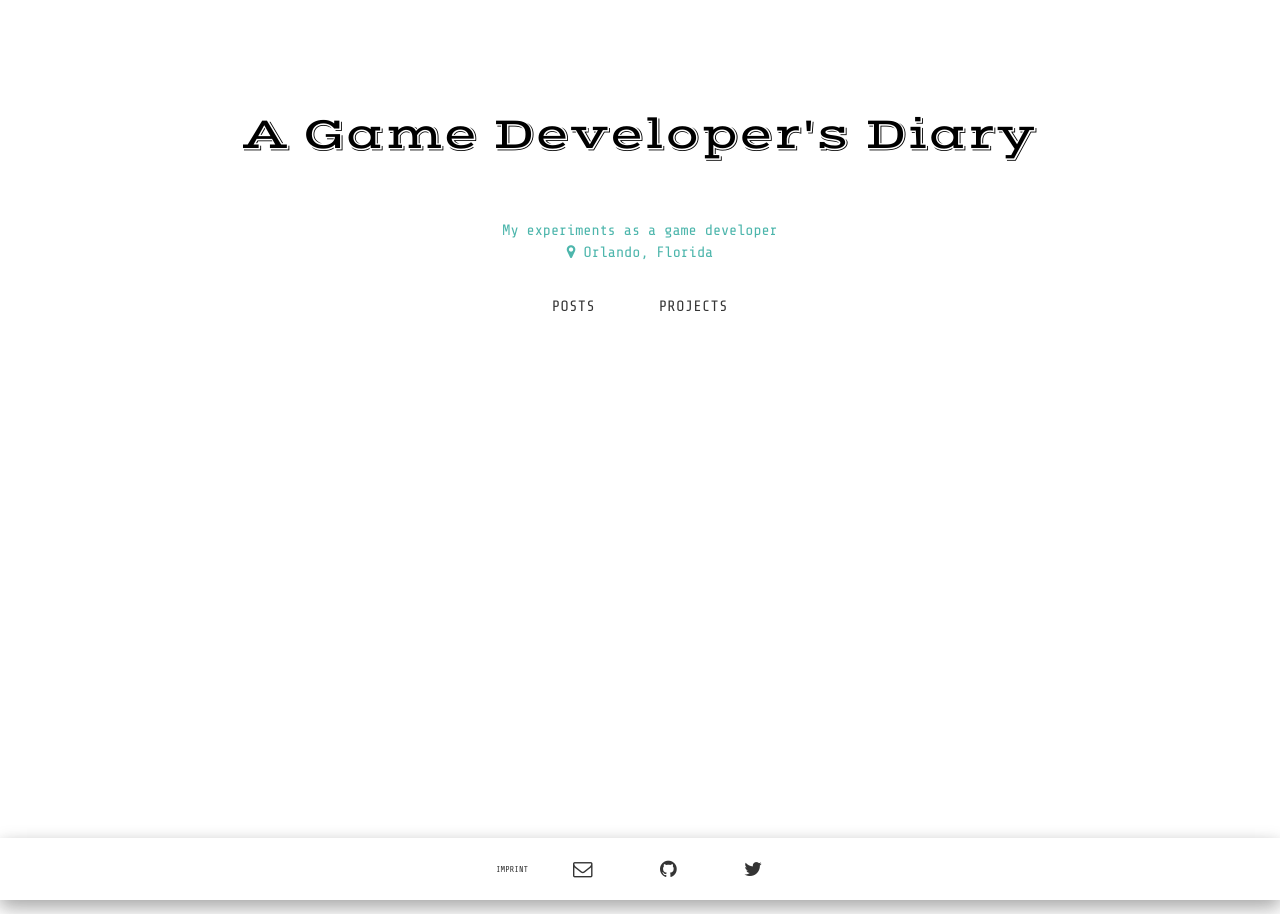
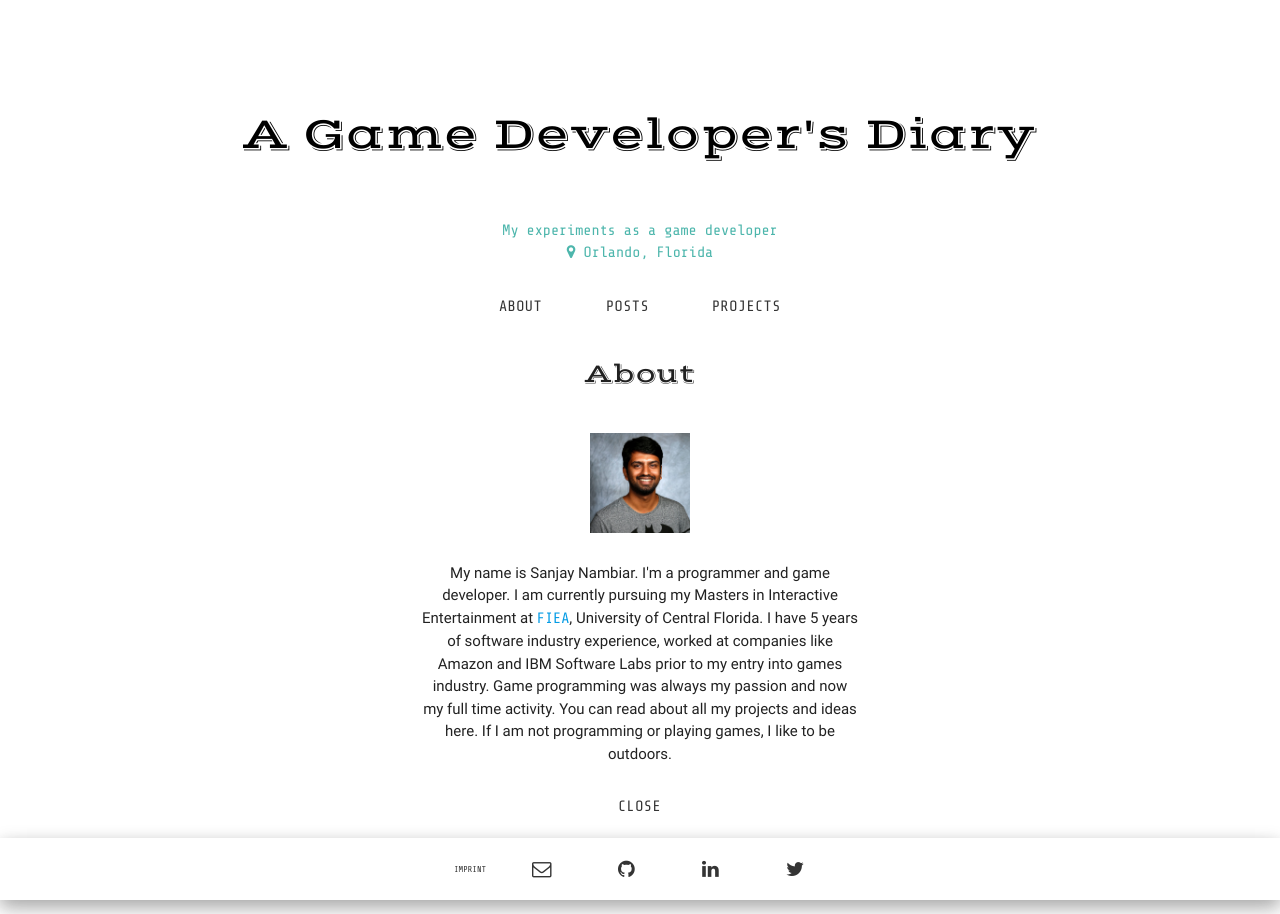
Before and after one commit to sanjay-nambiar/sanjay-nambiar.github.io, a Jekyll site: the page built from index.html, in a window 1280 px wide. Built offline with Jekyll 4.4.1, drawn with Linux system fonts in a browser that asks for light colours; some web fonts are replaced.

Commit message:
Added about page

```diff
--- a/_config.yml
+++ b/_config.yml
@@ -7,6 +7,7 @@ baseurl: ""
 
 url: "https://sanjay-nambiar.github.io" # replace by your site's url
 twitter_username: mr_snambiar
+linkedin_profile: "in/sanjaymnambiar"
 github_username:  sanjay-nambiar
 author: "Sanjay Nambiar"
 
@@ -20,6 +21,7 @@ disqus_shortname: sanjay-nambiar
 isolang: en
 close_btn: "Close"
 home_btn: "Home"
+about_btn: "About"
 projects_btn: "Projects"
 posts_btn: "Posts"
 imprint_btn: "Imprint"
--- a/_includes/footer.html
+++ b/_includes/footer.html
@@ -1,11 +1,14 @@
 <footer class="my-footer z-depth-2">
     <p>
-        <a class="waves-effect waves-teal btn-flat my-imprint-link" href="{{ "/imprint.html" | prepend: site.baseurl }}">{{ site.imprint_btn }}</a>
+        <a class="waves-effect waves-teal btn-flat my-imprint-link" href="{{ "/pages/imprint.html" | prepend: site.baseurl }}">{{ site.imprint_btn }}</a>
         {% if site.email %}
         <a href="mailto:{{ site.email }}" class="waves-effect waves-teal btn-flat my-mail-link"><i class="fa fa-envelope-o"></i></a>
         {% endif %}
         {% if site.github_username %}
         <a href="https://github.com/{{ site.github_username }}" class="waves-effect waves-teal btn-flat my-github-link"><i class="fa fa-github"></i></a>
+        {% endif %}
+        {% if site.linkedin_profile %}
+        <a href="https://www.linkedin.com/{{ site.linkedin_profile }}" class="waves-effect waves-teal btn-flat my-linkedin-link"><i class="fa fa-linkedin"></i></a>
         {% endif %}
         {% if site.twitter_username %}
         <a href="https://twitter.com/{{ site.twitter_username }}" class="waves-effect waves-teal btn-flat my-twitter-link"><i class="fa fa-twitter"></i></a>
--- a/_includes/mention.html
+++ b/_includes/mention.html
@@ -1 +1 @@
-<!-- left blank here -->
+Jekyll theme by <a href="http://himsel.me/" class="my-link">Lukas Himsel</a>.<br> MIT Licensed.
--- a/index.html
+++ b/index.html
@@ -3,9 +3,25 @@ layout: default
 ---
 <script src="{{ "/styles/index.js" | prepend: site.baseurl }}"></script>
 <div>
+  <a id="about-btn" class="waves-effect waves-teal btn-flat btn-large" onclick="show_about();">{{ site.about_btn }}</a>
   <a id="posts-btn" class="waves-effect waves-teal btn-flat btn-large" onclick="show_posts();">{{ site.posts_btn }}</a>
   <a id="projects-btn" class="waves-effect waves-teal btn-flat btn-large" onclick="show_projects();">{{ site.projects_btn }}</a>
 </div>
+
+<div id="about">
+
+  <h2 class="my-mini-heading">{{ site.about_btn }}</h2>
+  <ul>
+    <li>
+      {% include_relative pages/about.html %}
+    </li>
+  </ul>
+
+  <div>
+    <a onclick="hide_lists();" class="waves-effect waves-teal btn-flat btn-large">{{ site.close_btn }}</a>
+  </div>
+</div>
+
 <div id="posts">
 
   <h2 class="my-mini-heading">{{ site.posts_btn }}</h2>
@@ -85,3 +101,10 @@ layout: default
     </ul>
   </div>
 </noscript>
+
+<script>
+  // A $( document ).ready() block.
+  $( document ).ready(function() {
+      show_about();
+  });
+</script>
--- /dev/null
+++ b/pages/about.html
@@ -0,0 +1,10 @@
+<br/>
+<img src="{{ "/images/headshot.jpg" | prepend: site.baseurl }}" width="100px" height="100px"/>
+<br/><br/>
+My name is Sanjay Nambiar. I'm a programmer and game developer. I am currently pursuing my Masters in Interactive Entertainment
+at <a href="http://fiea.ucf.edu/">FIEA</a>, University of Central Florida. I have 5 years of software industry experience, worked
+at companies like Amazon and IBM Software Labs prior to my entry into games industry.
+
+Game programming was always my passion and now my full time activity. You can read about all my projects and ideas here. If I am not
+programming or playing games, I like to be outdoors.
+<br/>
--- a/styles/index.js
+++ b/styles/index.js
@@ -1,20 +1,35 @@
 var hide_lists = function(cb) {
+    $('#about').fadeOut(300);
     $('#posts').fadeOut(300);
     $('#projects').fadeOut(300);
+    $('#about-btn').removeClass('disabled')
     $('#posts-btn').removeClass('disabled');
     $('#projects-btn').removeClass('disabled')
 };
 var show_projects = function() {
     $('#posts-btn').removeClass('disabled');
+    $('#about-btn').removeClass('disabled');
+    $('#about').fadeOut(300);
     $('#posts').fadeOut(300, function() {
-        $('#projects').fadeIn(300)
+        $('#projects').fadeIn(300);
     });
     $('#projects-btn').addClass('disabled')
 };
 var show_posts = function() {
     $('#projects-btn').removeClass('disabled');
-    $('#projects').fadeOut(function() {
-        $('#posts').fadeIn(300)
+    $('#about-btn').removeClass('disabled');
+    $('#about').fadeOut(300);
+    $('#projects').fadeOut(300, function() {
+        $('#posts').fadeIn(300);
     });
     $('#posts-btn').addClass('disabled')
 };
+var show_about = function() {
+    $('#posts-btn').removeClass('disabled');
+    $('#posts-btn').removeClass('disabled');
+    $('#projects').fadeOut(300);
+    $('#posts').fadeOut(300, function() {
+        $('#about').fadeIn(300);
+    });
+    $('#about-btn').addClass('disabled')
+};
--- a/styles/main.css
+++ b/styles/main.css
@@ -243,6 +243,9 @@ a{
 .my-twitter-link:hover{
     color: #1da0f2;
 }
+.my-linkedin-link:hover{
+    color: #4875B4;
+}
 .my-github-link:hover{
     color: #e19e2f;
 }
```
Also changed, not shown: pages/disclaimer.html (added, +15 -0 lines), pages/imprint.html (renamed from imprint.html, +7 -6 lines), images/headshot.jpg (added).
